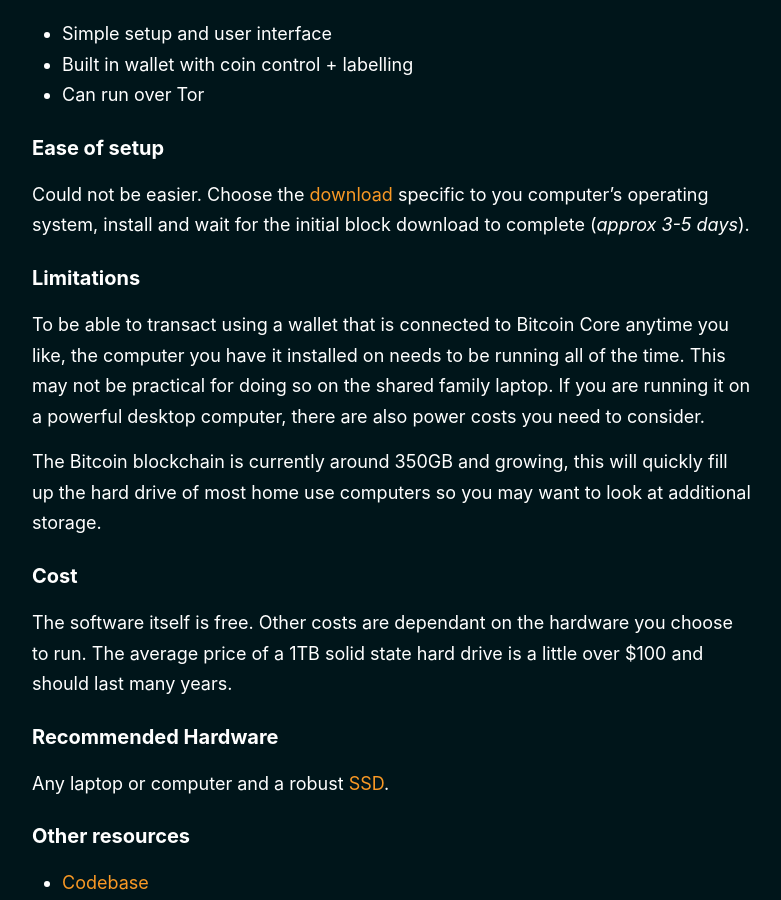
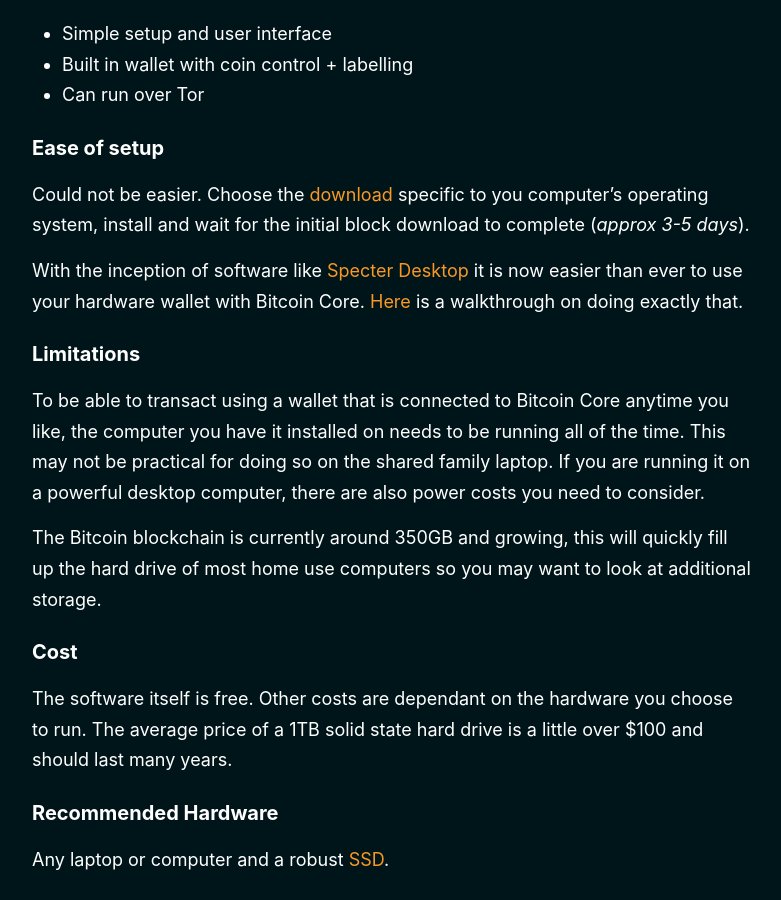
Before and after one commit to BitcoinQnA/node-guide, a Jekyll site: the page built from _pages/core.md, in a window 1280 px wide and 900 px high, scrolled down 844 px. Shown: the whole window, without its empty margins (248-1029 px from the left). Built offline with Jekyll 4.4.1, drawn with Linux system fonts in a browser that asks for light colours.

Commit message:
Update core.md

```diff
--- a/_pages/core.md
+++ b/_pages/core.md
@@ -18,6 +18,8 @@
 ### Ease of setup
 
 Could not be easier. Choose the [download](https://bitcoin.org/en/download) specific to you computer's operating system, install and wait for the initial block download to complete (*approx 3-5 days*).
+
+With the inception of software like [Specter Desktop](https://github.com/cryptoadvance/specter-desktop) it is now easier than ever to use your hardware wallet with Bitcoin Core. [Here](https://www.youtube.com/watch?v=4koKF2MDXtk) is a walkthrough on doing exactly that.
 
 ### Limitations
 
```
